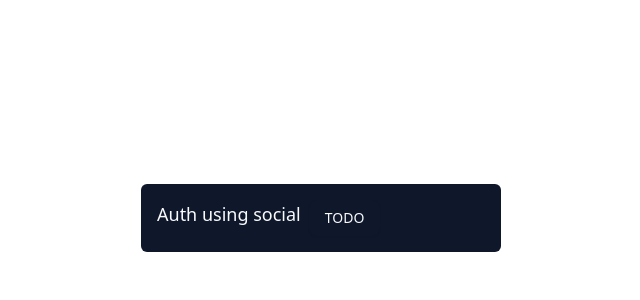
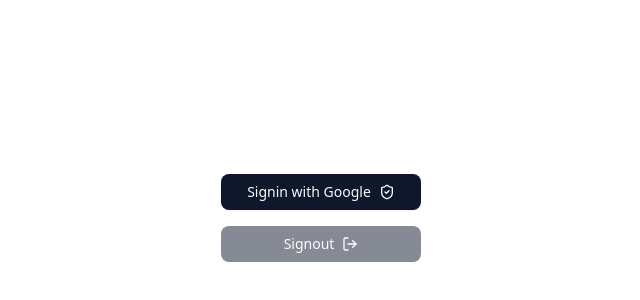
Before and after one commit to kotleni/cognition, a Next.js app: page /auth in a window 1280 px wide. Shown: the part 182-482 px from the top of the page, without its empty margins (319-959 px from the left). Built offline with nearby package versions, Linux system fonts and the light colour scheme; no server answers.

Commit message:
feat: google oauth

```diff
--- a/package.json
+++ b/package.json
@@ -10,6 +10,7 @@
     "format": "eslint --fix '**/*.ts*'"
   },
   "dependencies": {
+    "@auth/core": "^0.40.0",
     "@radix-ui/react-slot": "^1.2.3",
     "@typescript-eslint/parser": "^8.36.0",
     "class-variance-authority": "^0.7.1",
--- /dev/null
+++ b/src/actions/signin-with-google.ts
@@ -0,0 +1,7 @@
+'use server';
+
+import {signIn} from '@/auth';
+
+export const signinWithGoogle = async (redirect: string = '/') => {
+    await signIn('google', {redirectTo: redirect});
+};
--- a/src/app/auth/page.tsx
+++ b/src/app/auth/page.tsx
@@ -1,11 +1,40 @@
+'use client';
+
 import {Button} from '@/components/ui/button';
+import {LogOut, ShieldCheck} from 'lucide-react';
+import {signinWithGoogle} from '@/actions/signin-with-google';
+import {signOut, useSession} from 'next-auth/react';
 
-export default function AuthPage() {
+export default function Auth() {
+    const {data} = useSession();
+    const isAuthenticated = data?.user !== undefined && data?.user !== null;
+
     return (
-        <div className="h-full flex items-center justify-center">
-            <div className="w-90 h-min-100 flex flex-row gap-2 bg-primary text-primary-foreground rounded-sm p-4">
-                <h2 className="text-lg font-medium">Auth using social</h2>
-                <Button variant="default">TODO</Button>
+        <div className="h-full flex flex-col gap-4 items-center justify-center">
+            <div className="flex flex-col gap-4 items-center">
+                <p
+                    className="text-sm text-neutral-300"
+                    hidden={!isAuthenticated}
+                >
+                    Authorized as {data?.user?.email}
+                </p>
+
+                <Button
+                    type="submit"
+                    disabled={isAuthenticated}
+                    className="w-50 cursor-pointer"
+                    onClick={() => signinWithGoogle()}
+                >
+                    Signin with Google <ShieldCheck />
+                </Button>
+                <Button
+                    type="submit"
+                    disabled={!isAuthenticated}
+                    className="w-50 cursor-pointer"
+                    onClick={() => signOut({redirectTo: '/auth'})}
+                >
+                    Signout <LogOut />
+                </Button>
             </div>
         </div>
     );
--- a/src/app/layout.tsx
+++ b/src/app/layout.tsx
@@ -2,6 +2,7 @@
 import './globals.css';
 import {ThemeProvider} from '@/components/theme-provider';
 import {Suspense} from 'react';
+import {SessionProvider} from 'next-auth/react';
 
 export const metadata: Metadata = {
     title: 'Create Next App',
@@ -17,6 +18,7 @@
         <html lang="en" suppressHydrationWarning>
             <body>
                 <Suspense>
+                    <SessionProvider>
                         <ThemeProvider
                             attribute="class"
                             defaultTheme="system"
@@ -25,6 +27,7 @@
                         >
                             {children}
                         </ThemeProvider>
+                    </SessionProvider>
                 </Suspense>
             </body>
         </html>
--- a/src/auth.ts
+++ b/src/auth.ts
@@ -1,5 +1,6 @@
 import NextAuth from 'next-auth';
+import Google from '@auth/core/providers/google';
 
 export const {handlers, signIn, signOut, auth} = NextAuth({
-    providers: [],
+    providers: [Google],
 });
--- a/src/middleware.ts
+++ b/src/middleware.ts
@@ -1,11 +1,20 @@
-import {NextResponse} from 'next/server';
-import type {NextRequest} from 'next/server';
-export {auth as authMiddleware} from '@/auth';
+import {NextRequest, NextResponse} from 'next/server';
+import {auth, auth as authMiddleware} from '@/auth';
 
-export function middleware(request: NextRequest) {
-    return NextResponse.redirect(new URL('/auth', request.url));
+// const requireAuthPages = ['/', '/voice'];
+
+export async function middleware(request: NextRequest) {
+    const session = await auth();
+    const isAuthenticated = session?.user !== null;
+
+    if (!isAuthenticated) {
+        return NextResponse.redirect(new URL('/auth', request.url));
+    }
+
+    // NextResponse.redirect(r + '/auth');
+    return (authMiddleware as any)(request);
 }
 
 export const config = {
-    matcher: '/',
+    matcher: ['/', '/voice'],
 };
```
Also changed, not shown: 1 other file (tests, documents, lock files or other folders). Lines whose indentation alone changed are shown as unchanged.
